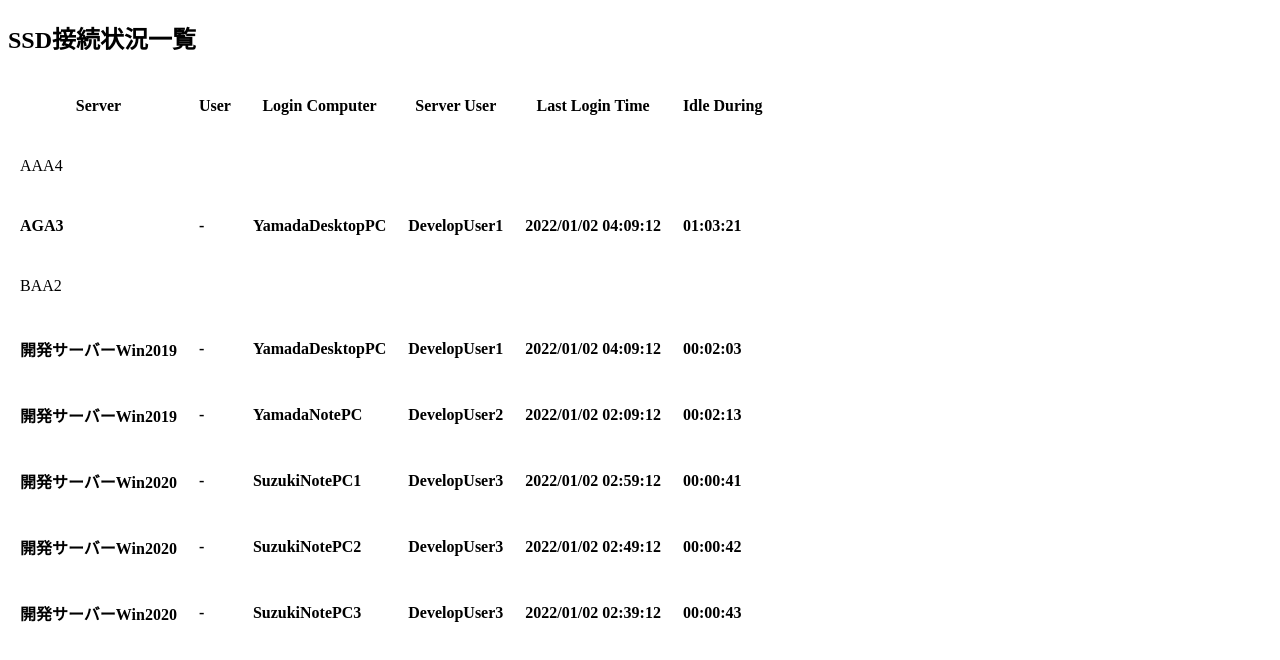
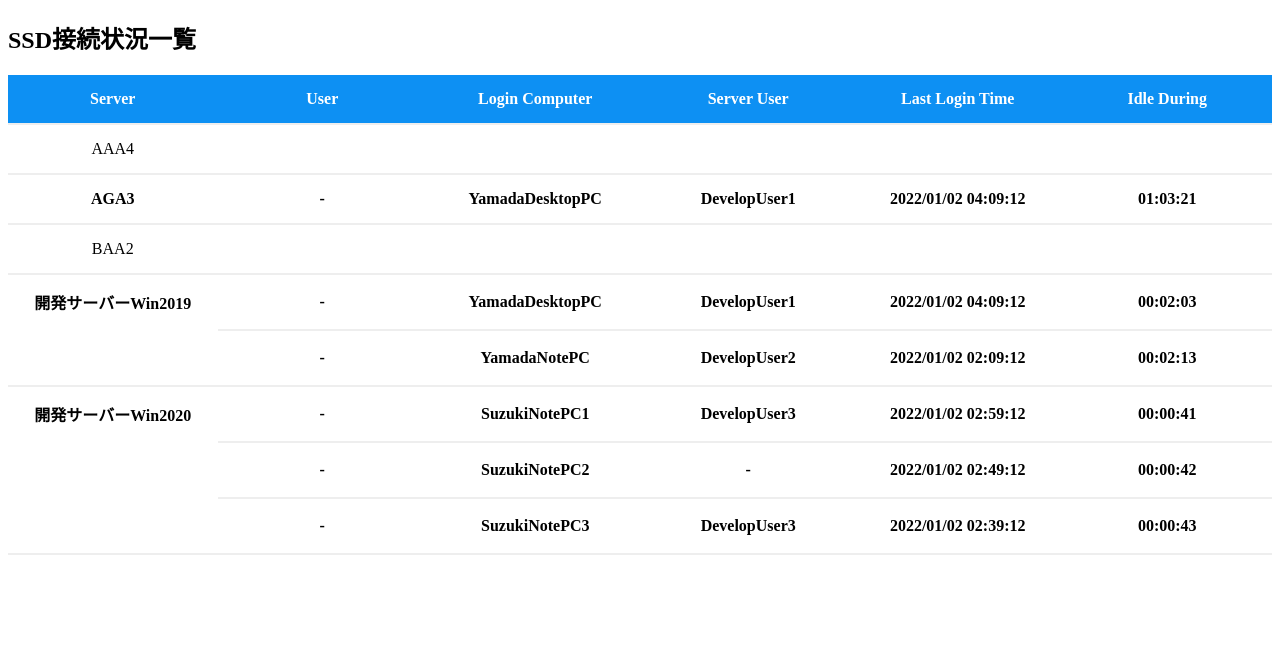
Before and after one commit to kenta-kageyama-miura/ssd, a plain HTML site: page index.html in a window 1280 px wide. Drawn offline with Linux system fonts and the light colour scheme.

Commit message:
change page's looks

```diff
--- a/scripts/main.js
+++ b/scripts/main.js
@@ -43,7 +43,6 @@ var sessionInfo3 =
         },
         {
             "clientComputerName": "SuzukiNotePC2",
-            "serverUserName": "DevelopUser3",
             "idleTime": 42,
             "loginTime": "2022-01-02T13:09:12.015+10:20"
         },
@@ -91,7 +90,7 @@ var sessionInfoList =
     データの整形
  **************************/
 // 接続先のコンピュータ名でソート
-sessionInfoList.sort(function(a,b){
+sessionInfoList.sort(function(a,b) {
     if(a.serverComputerName < b.serverComputerName) return -1;
     if(a.serverComputerName > b.serverComputerName) return 1;
     return 0;
@@ -115,7 +114,7 @@ var tableBody = document.createElement("tbody");
 // ヘッダー
 const row_Header = document.createElement('tr');
 var headerWordList = ["Server", "User", "Login Computer", "Server User", "Last Login Time", "Idle During"]
-for (let i = 0; i < headerWordList.length; i++) {
+for(let i = 0; i < headerWordList.length; i++) {
     const th = document.createElement('th');
     th.textContent = headerWordList[i];
     row_Header.appendChild(th);
@@ -132,6 +131,9 @@ sessionInfoList.forEach((sessionInfo) => {
 
         const data_1 = document.createElement('td');
         data_1.textContent = convertPrintString(sessionInfo.serverComputerName, "String");
+        if(sessionCount >= 2) {
+            data_1.setAttribute("id", "duplication_" + sessionInfo.serverComputerName + "_" + sessionCount);
+        }
 
         const data_2 = document.createElement('td');
         data_2.textContent = convertPrintString(session.clientUserName, "String");
@@ -158,7 +160,7 @@ sessionInfoList.forEach((sessionInfo) => {
         row_Data.style.fontWeight = "bold";
         tableBody.appendChild(row_Data);
     });
-    if (sessionCount == 0) {
+    if(sessionCount == 0) {
         var row_Data = document.createElement('tr');
         const data_1 = document.createElement('td');
         data_1.textContent = sessionInfo.serverComputerName;
--- a/styles/style.css
+++ b/styles/style.css
@@ -1,9 +1,26 @@
 
+table{
+  border-collapse: collapse;
+  border-spacing: 0;
+  width: 100%;
+}
 
-  table th{
-    padding : 20px 10px;
-  }
+table th,table td{
+  text-align: center;
+  width: 10%;
+  padding: 15px 0;
+}
 
-  table td{
-    padding : 20px 10px;
-  }
+th {
+  color: #ffffff;/* 見出しの文字色 */
+  background-color: #0d90f3; /* 見出しの背景色 */
+}
+
+table tr{
+  border-bottom: solid 2px #eee;
+}
+
+td[id ^= "duplication_"]{
+  color: #ffffff;
+  border-top: solid 2px #ffffff;
+}
```
